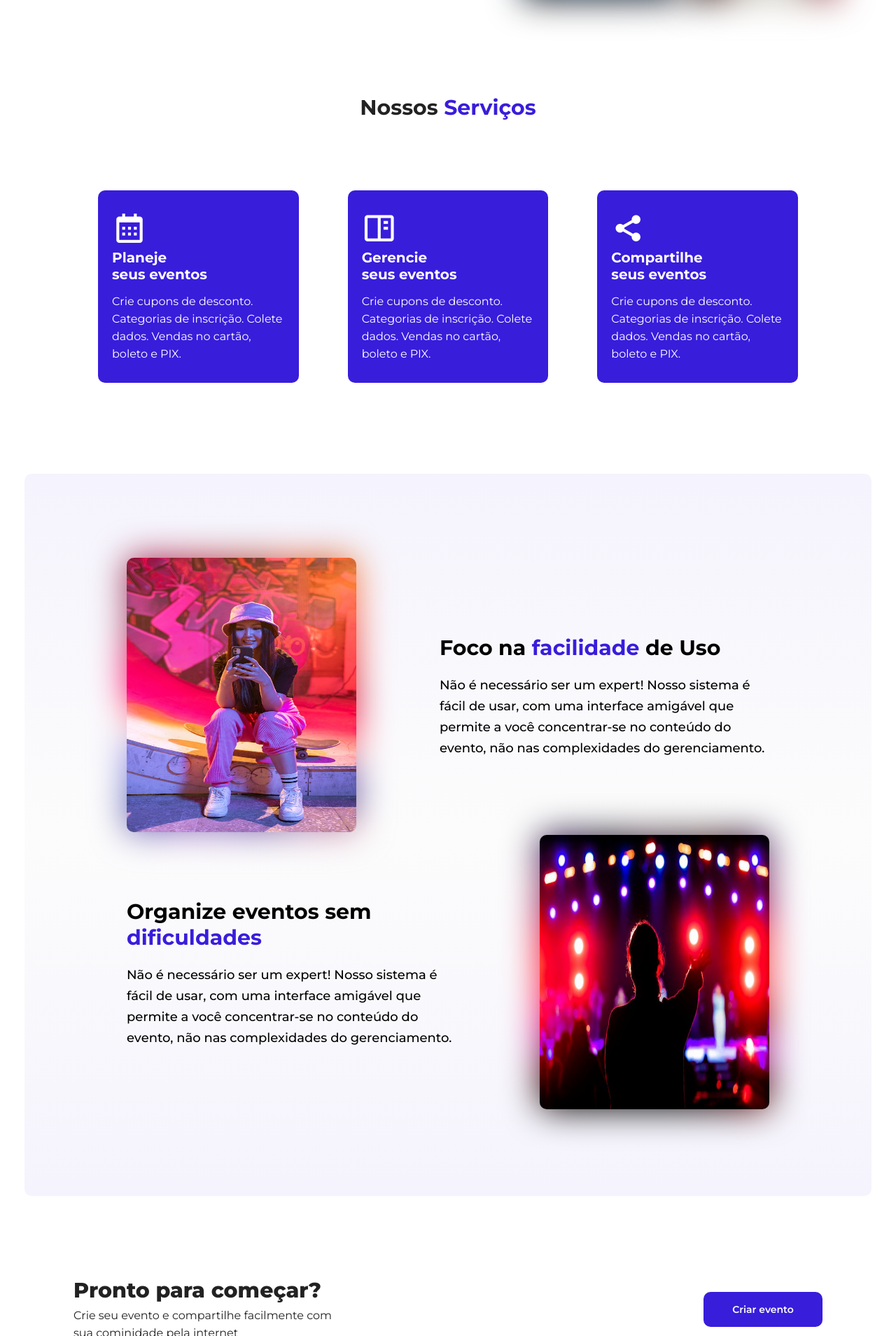
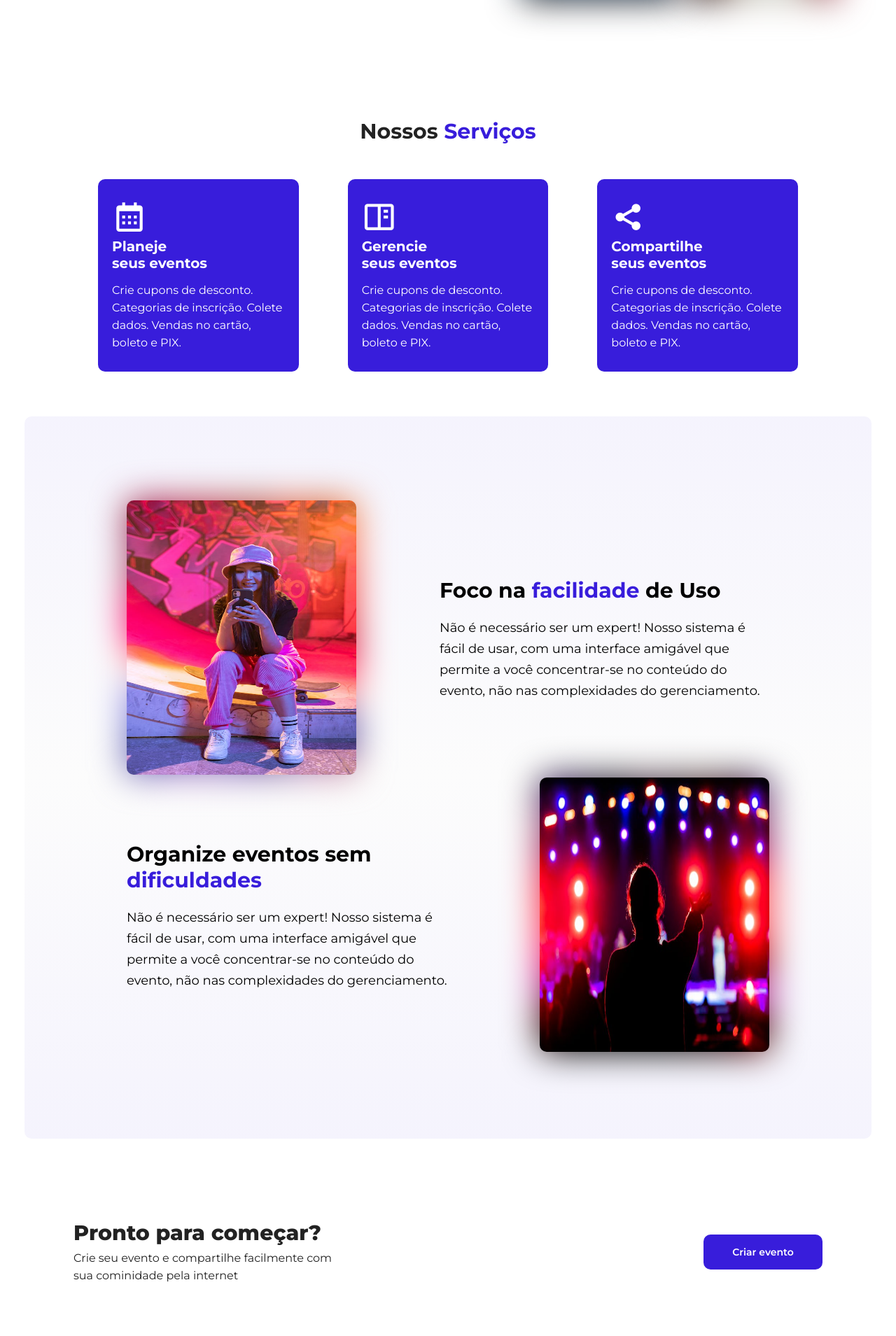
Before and after one commit to wendelpantoja/community-events, a React (Vite) app: page / in a window 1280 px wide. Shown: the part 519-2428 px from the top of the page at 70% size. Built offline with nearby package versions, Linux system fonts and the light colour scheme; no server answers; the database is empty.

Commit message:
:recycle: style: refactor responsive home page

```diff
--- a/src/pages/Home/styles.ts
+++ b/src/pages/Home/styles.ts
@@ -153,8 +153,8 @@ export const Services = styled.section`
 
         text-align: center;
 
-        margin-top: 30px;
-        margin-bottom: 100px;
+        margin-top: 64px;
+        margin-bottom: 50px;
     }
 
     .container_cards {
@@ -198,6 +198,9 @@ export const Services = styled.section`
 
     // =========== MEDIA TABLET ===========
     @media (max-width: 942px) {
+        h2 {
+            font-size: 24px;
+        }
         & {
             margin-top: 200px;
         }
@@ -231,7 +234,7 @@ export const Differential = styled.div`
     border-radius: 10px;
 
     padding: 120px 30px;
-    margin-top: 130px;
+    margin-top: 64px;
 
     .container_differ {
         display: flex;
@@ -279,13 +282,14 @@ export const Differential = styled.div`
             margin-bottom: 20px;
         }
         h4 {
-            font-weight: var(--font-medium);
+            font-weight: var(--font-regular);
             line-height: var(--small-line-height);
         }
     }
 
     // ========== MEDIA TABLET ==========
     @media (max-width: 942px) {
+        padding: 120px 20px;
         & {
             gap: 150px;
         }
@@ -296,6 +300,9 @@ export const Differential = styled.div`
         .container_img img {
             width: 230px;
             height: 300px;
+        }
+        .container_text {
+            max-width: none;
         }
     }
 
@@ -360,6 +367,7 @@ export const Start = styled.div`
 
     // ========== MEDIA TABLET ===========
     @media (max-width: 942px) {
+        padding: 0 20px;
         .button_start {
             width: 130px;
             height: 45px;
@@ -372,7 +380,7 @@ export const Start = styled.div`
             text-align: center;
             flex-direction: column;
             justify-content: center;
-            gap: 60px;
+            gap: 48px;
         }
     }
 `
--- a/src/styles/GlobalStyles.ts
+++ b/src/styles/GlobalStyles.ts
@@ -40,7 +40,7 @@ export const GlobalStyled = createGlobalStyle`
     --icon-font-size: 25px;
     --h3-font-size: 20px;
     --h4-font-size: 18px;
-    --p-font--size: 16px;
+    --normal-font--size: 16px;
     --small-font-size: 14px;
     --smaller-font-size: 12px;
 
@@ -125,7 +125,7 @@ span {
 @media (max-width: 942px) {
     :root {
         --h1-font-size: 32px;
-        --h2-font-size: 22px;
+        --h2-font-size: 24px;
         --icon-font-size: 25px;
         --h3-font-size: 18px;
         --h4-font-size: 16px;
```
